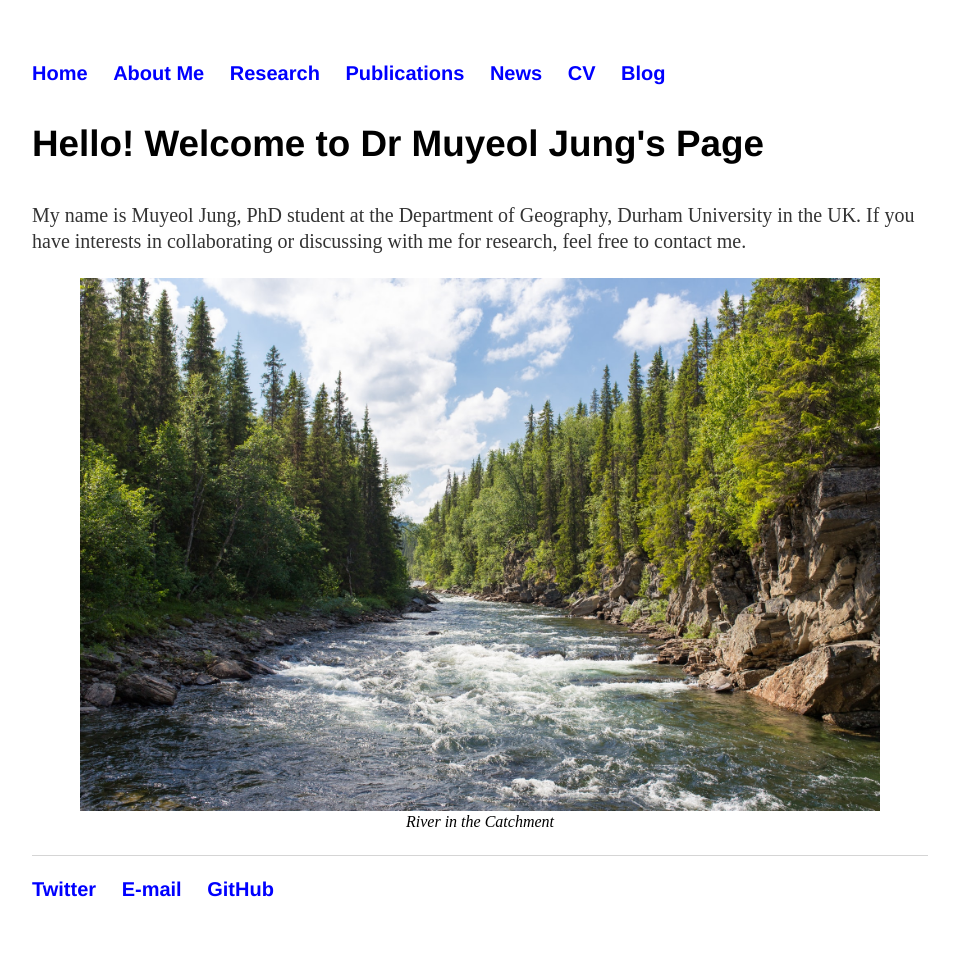
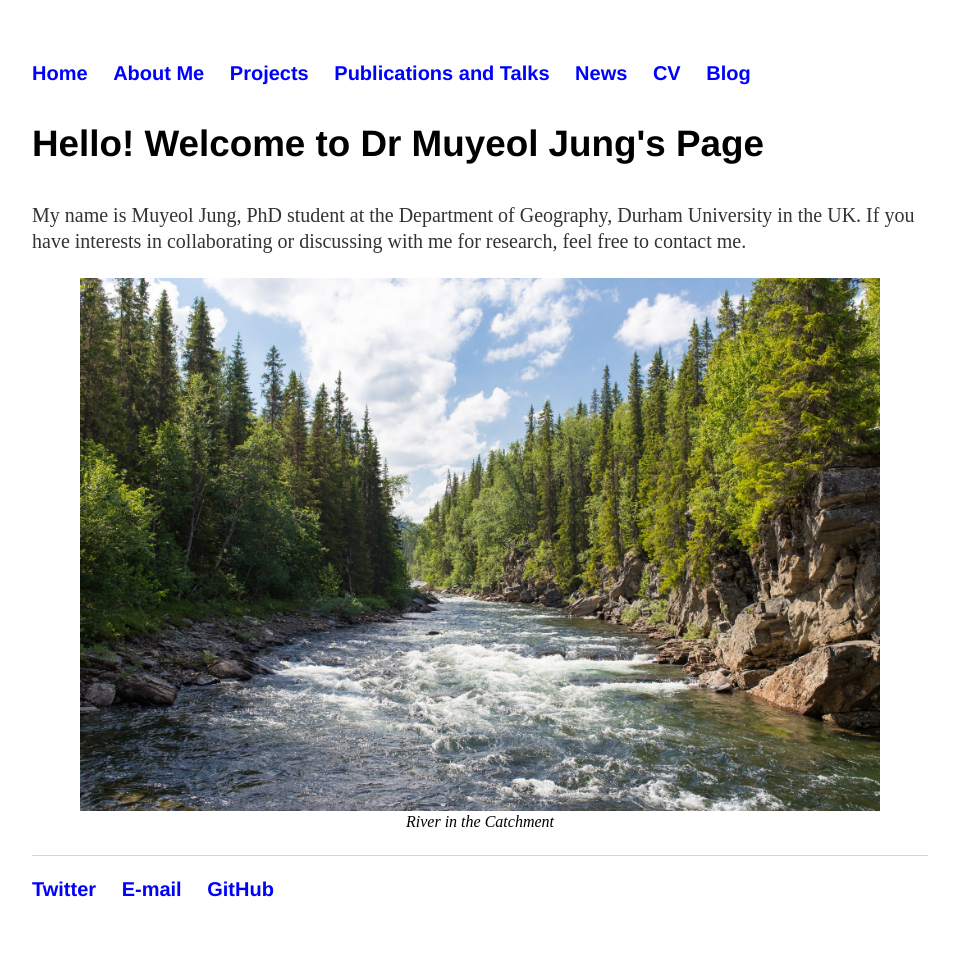
Before and after one commit to muyeoljung/muyeoljung.github.io, a Jekyll site: the page built from index.html, in a window 1280 px wide. Shown: the whole page, without its empty margins (160-1119 px from the left). Built offline with Jekyll 4.4.1, drawn with Linux system fonts in a browser that asks for light colours.

Commit message:
Update default.html

```diff
--- a/_layouts/default.html
+++ b/_layouts/default.html
@@ -13,8 +13,8 @@
 <ul>
 <li><a href="/">Home</a></li>
 <li><a href="/about">About Me</a></li>
-<li><a href="/research">Research</a></li>
-<li><a href="/publications">Publications</a></li>
+<li><a href="/research">Projects</a></li>
+<li><a href="/publications">Publications and Talks</a></li>
 <li><a href="/news">News</a></li>
 <li><a href="/cv">CV</a></li>
 <li><a href="/blog">Blog</a></li>
```
